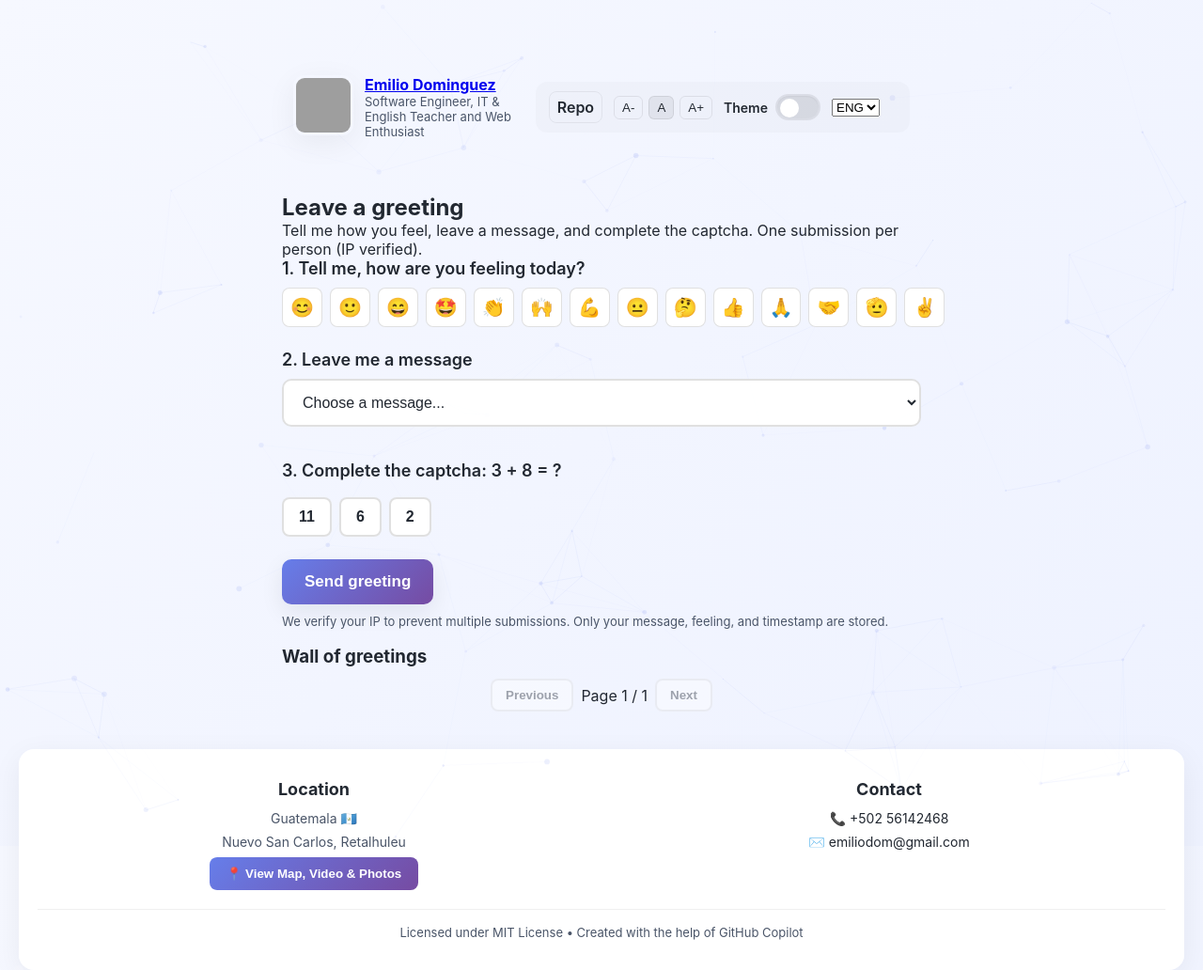
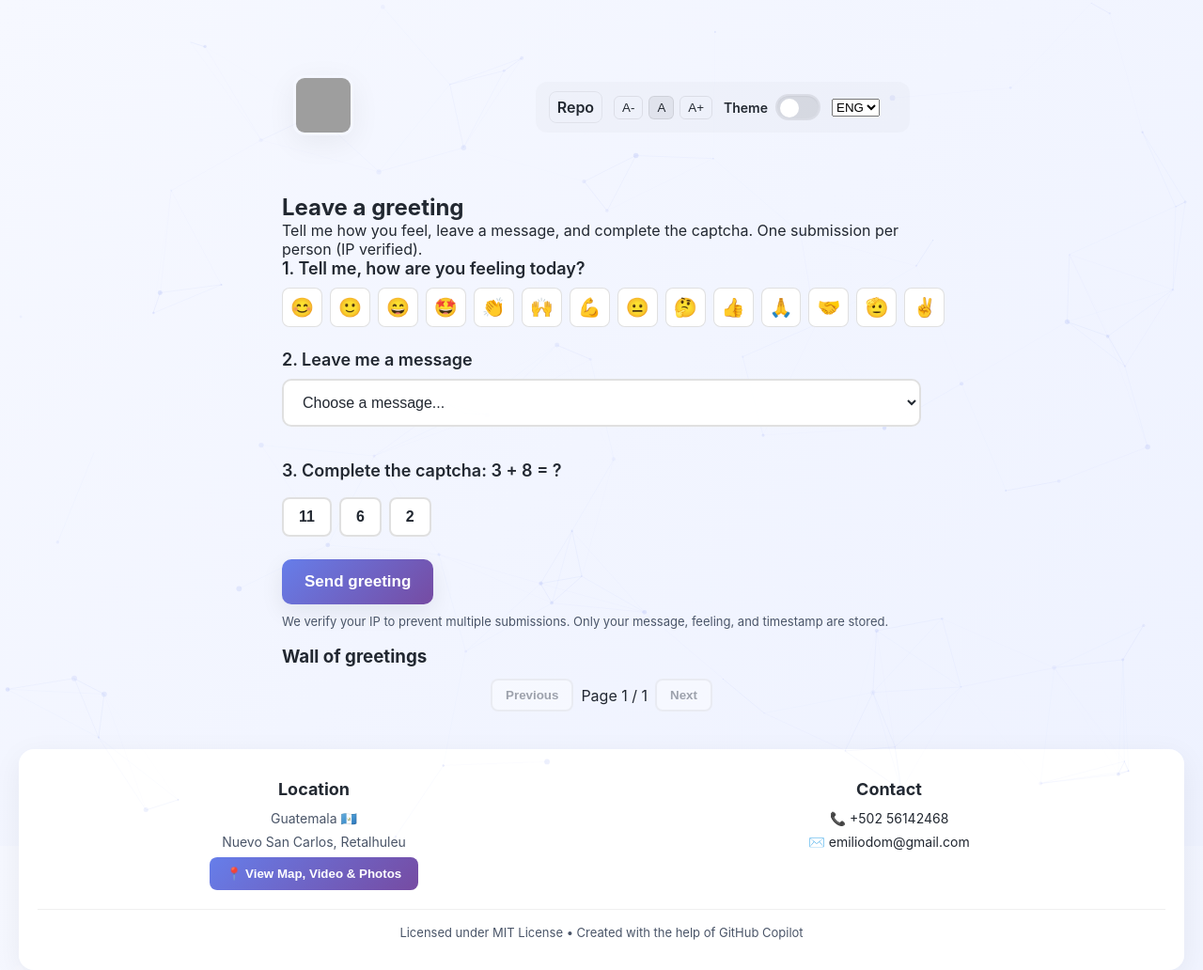
Before and after one commit to emiliodom/emiliodom.github.io, a Jekyll site: the page greetings.html, which Jekyll copies as it is, in a window 1280 px wide. Shown: the whole page at 94% size. Built offline with Jekyll 4.4.1, drawn with Linux system fonts in a browser that asks for light colours; grey boxes are pictures that could not be loaded.

Commit message:
feat: Add GitHub Actions workflow for secure token injection and fix header consistency
- Add GitHub Actions workflow (deploy.yml) that:
  * Generates nocodb-config.js at build time
  * Injects NOCODB_TOKEN from GitHub Secrets
  * Deploys to GitHub Pages automatically
  * Provides true security vs client-side obfuscation

- Fix header consistency:
  * Remove header-title div from greetings.html
  * Match simplified header structure in index.html

- Update nocodb-config.js:
  * Add comment explaining production override
  * Check if config already set by GitHub Actions
  * Keep obfuscated version for local development fallback

Security upgrade: Token never exposed in repository source code

```diff
--- a/assets/js/nocodb-config.js
+++ b/assets/js/nocodb-config.js
@@ -1,5 +1,14 @@
-// NocoDB configuration with obfuscated passphrase
+// NocoDB configuration
+// NOTE: In production (GitHub Pages), this file is generated by GitHub Actions
+// with the token from GitHub Secrets. This version is for local development only.
+
 (function(){
+  // Check if config is already set by GitHub Actions
+  if (window.NOCODB_CONFIG) {
+    return;
+  }
+
+  // Local development fallback with obfuscated token
   const encryptedToken = 'U2FsdGVkX1+6XkJ8YvZqZ7zP1xJ5F2gQhK9WvN8ZjM9XnD7qL5R3hJ8TvP2kF4wN1xY6Z3mA9B';
 
   const _0x1 = [102,110,106,109,106,112,101,112,110];
--- a/greetings.html
+++ b/greetings.html
@@ -44,10 +44,6 @@
         <a href="/" aria-label="Home">
           <img src="https://i.ibb.co/Kj6SGyGm/IMG-20250207-085923948-HDR-AE.jpg" onerror="this.src='assets/img/avatar-fallback.svg'" alt="Emilio D. avatar" class="header-avatar" width="64" height="64">
         </a>
-        <div class="header-title">
-          <a href="/" class="site-link" aria-label="Home"><div class="name">Emilio Dominguez</div></a>
-          <div class="subtitle">Software Engineer, IT & English Teacher and Web Enthusiast</div>
-        </div>
       </div>
 
       <div class="header-controls" role="toolbar" aria-label="Header controls">
```
Also changed, not shown: .github/workflows/deploy.yml (added).
